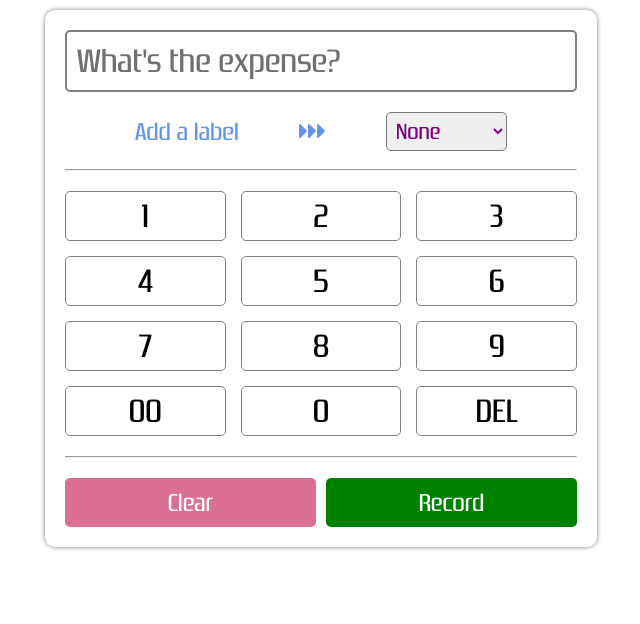
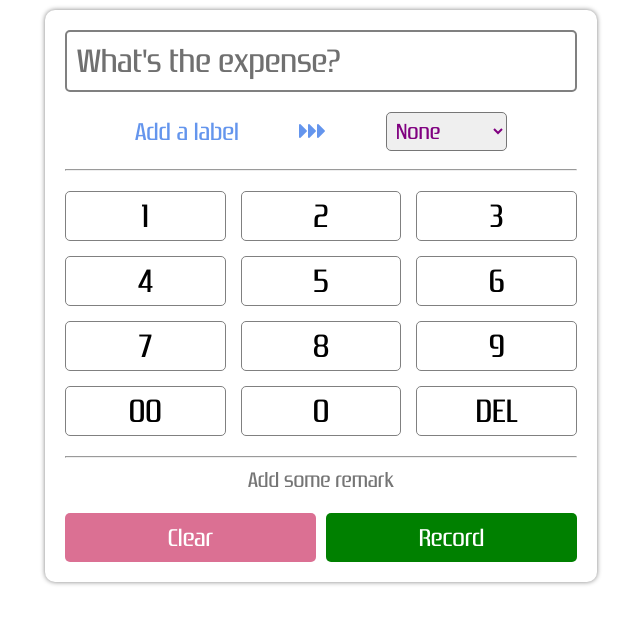
Before and after one commit to SandyDev00076/Expense-Tracker, a React (Create React App) app: page / in a window 1280 px wide. Shown: the top 624 px of the page, without its empty margins (329-969 px from the left). Built offline with nearby package versions, Linux system fonts and the light colour scheme.

Commit message:
Added model for expenses

```diff
--- a/src/components/Home/Home.css
+++ b/src/components/Home/Home.css
@@ -104,6 +104,21 @@
     background-color: darkgreen;
 }
 
+.remark {
+    width: 100%;
+    text-align: center;
+}
+
+.remarkfield {
+    outline: none;
+    border: none;
+    text-align: center;
+    font-family: zrnic;
+    font-size: 1.3em;
+    color: grey;
+    width: 80%;
+}
+
 @font-face {
     font-family: zrnic;
     src: url(../../assets/fonts/zrnic.woff);
--- a/src/components/Home/Home.jsx
+++ b/src/components/Home/Home.jsx
@@ -1,10 +1,13 @@
 import React, { Component } from 'react';
 import './Home.css';
 import { Templates } from '../../utilities/constants';
+import { Expense } from '../../utilities/expense';
 
 export class HomeComponent extends Component {
     state = {
-        money: ''
+        money: '',
+        label: 'None',
+        remark: ''
     }
 
     render() {
@@ -20,7 +23,7 @@ export class HomeComponent extends Component {
                         <i className="fas fa-caret-right"></i>
                         <i className="fas fa-caret-right"></i>
                     </span>
-                    <select className="moneylabeloption">
+                    <select className="moneylabeloption" onChange={(event) => this.getLabel(event)}>
                         {Templates.map(template => {
                             return (<option>{template.title}</option>)
                         })}
@@ -42,6 +45,9 @@ export class HomeComponent extends Component {
                     <div className="powerkey" onClick={() => this.changeMoney('-1')}>DEL</div>
                 </div>
                 <hr />
+                <div className="remark">
+                    <input className="remarkfield" id="remarkid" placeholder="Add some remark" onChange={(event) => this.getRemark(event)}></input>
+                </div>
                 <div className="taskbar">
                     <div className="taskbtn" id="clear" onClick={() => this.changeMoney('#')}>
                         Clear
@@ -61,7 +67,9 @@ export class HomeComponent extends Component {
             }
             break;
             case '#': {
-                this.setState({ money: '' });
+                this.setState({ money: '', remark: '', label: '' }, () => {
+                    document.getElementById('remarkid').value = '';
+                });
             }
             break;
             default: {
@@ -70,7 +78,17 @@ export class HomeComponent extends Component {
         }
     }
 
+    getRemark = (evt) => {
+        this.setState({ remark: evt.target.value });
+    }
+
+    getLabel = (evt) => {
+        this.setState({ label: evt.target.value });
+    }
+
     recordExpense = () => {
-        console.log(this.state.money);
+        let { money, label, remark } = this.state;
+        let expense = new Expense(`${new Date().toDateString()} + ${new Date().toTimeString()}`, remark, label, money);
+        console.log(expense);
     }
 }
--- /dev/null
+++ b/src/utilities/expense.js
@@ -0,0 +1,8 @@
+export class Expense {
+    constructor(timeStamp, remark, label, money) {
+        this.timeStamp = timeStamp;
+        this.remark = remark;
+        this.money = money;
+        this.label = label;
+    }
+}
```
